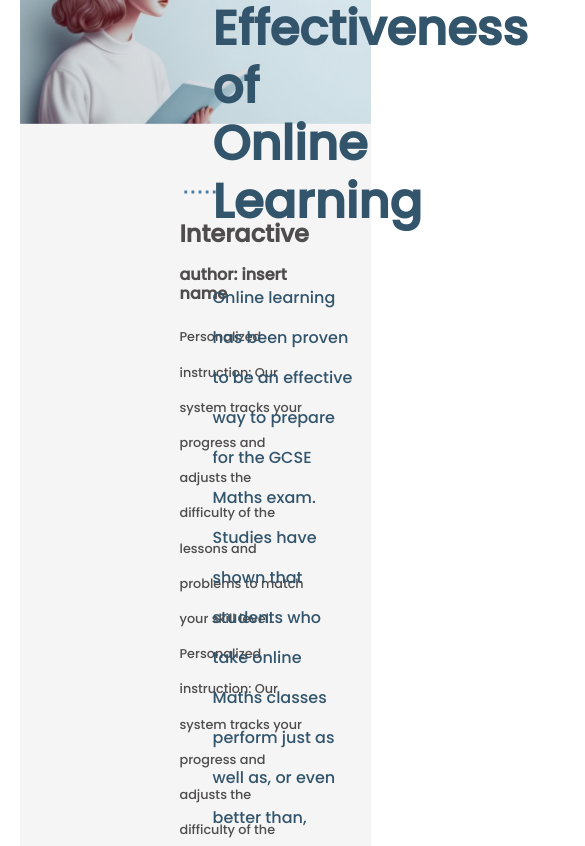
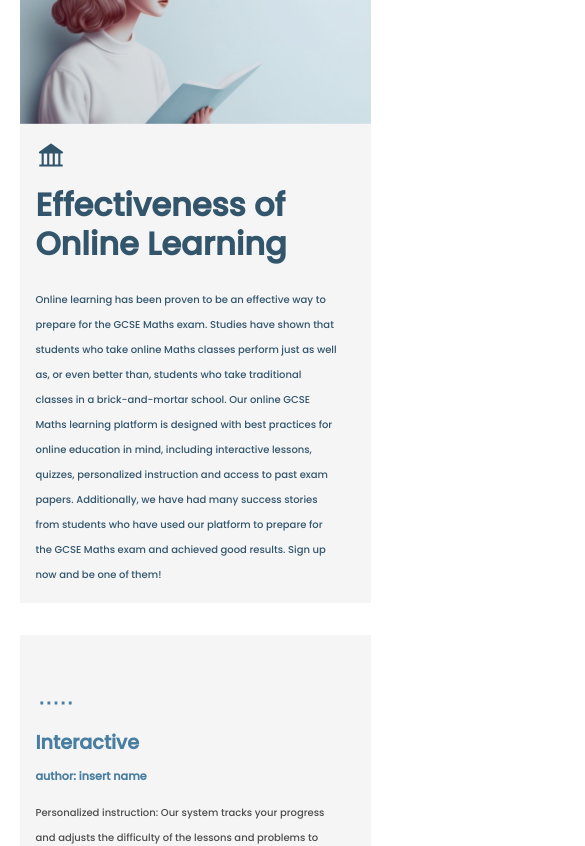
Before and after one commit to A1Maths/client, a React (Create React App) app in the folder frontend/: page / in a window 390 px wide. Shown: the part 2840-3686 px from the top of the page, 585 px wide, since content can reach past the window. Built offline with nearby package versions, Linux system fonts and the light colour scheme.

Commit message:
added responsive styling for research and about components for tablet (portrait/landscape), phones (portrait/landscape) and also 1080p resolution

```diff
--- a/frontend/src/components/About/about.css
+++ b/frontend/src/components/About/about.css
@@ -99,6 +99,13 @@
     transition: 500ms;
 }
 
+/* tablet devices landscape */
+@media (max-width: 1366px) {
+    .about__container__bottom {
+        height: fit-content;
+    }
+}
+
 @media (max-width: 1155px) {
 
     .about__container__top{
@@ -106,7 +113,7 @@
     }
 
     .about__container__bottom {
-        grid-template-columns: 1fr;
+        /* grid-template-columns: 1fr; */
         height: fit-content;
     }
 }
--- a/frontend/src/components/Navbar/Navbar.jsx
+++ b/frontend/src/components/Navbar/Navbar.jsx
@@ -33,7 +33,7 @@ const Navbar = () => {
             id: 'schools'
         },
         {
-            name: 'Courses',
+            name: 'Parents & Students',
             address: '/courses',
             id: 'courses'
         },
--- a/frontend/src/components/Research/research.css
+++ b/frontend/src/components/Research/research.css
@@ -4,9 +4,8 @@
 }
 
 .research__container__top {
-    /* height: 1vh; */
-    /* background: url('../../assets/researchbg1.png') top center/cover no-repeat; */
-    background: red;
+
+    /* background: red; */
     position: relative;
 }
 
@@ -55,7 +54,12 @@
 .research__bottom__content {
     display: grid;
     grid-template-columns: 1fr 1fr;
-    padding: 3rem 10rem;
+    padding: 3rem 0rem;
+}
+
+.research__bottom__content > article {
+    padding-right: 10rem;
+    padding-left: 10rem;
 }
 
 .research__bottom__content > article > h1 {
@@ -75,7 +79,7 @@
 }
 
 .research__bottom__content > article:nth-child(1) {
-    padding-right: 10rem;
+    /* padding-right: 10rem; */
 }
 
 .research__bottom__content > article > h1,
@@ -84,7 +88,7 @@
 }
 
 .research__bottom__content > article:nth-child(2) {
-    padding-left: 10rem;
+    /* padding-left: 10rem; */
     padding-top: 4rem;
 }
 
@@ -113,3 +117,208 @@
     background: whitesmoke;
     transition: 500ms;
 }
+
+@media (max-width: 1920px) {
+
+
+}
+
+/* Tablet devices widescreen */
+@media (max-width: 1394px) {
+
+    .research__top__content {
+        top: 25%;
+    }
+
+    .research__bottom__content > article {
+        padding-right: 3rem;
+        padding-left: 3rem;
+    }
+
+    .research__top__content article h1 {
+        color: #32556c;
+        font-size: 1.8rem;
+        margin-bottom: 1rem;
+    }
+
+    .research__top__content article p {
+        margin-top: 1rem;
+        font-size: 11px;
+        line-height: 30px;
+    }
+
+    .research__icons__top {
+        margin-bottom: 0.5rem;
+    }
+
+    .research__bottom__content > article > h1 {
+        color: #4a7ea1;
+        margin-bottom: 1rem;
+        font-size: 1.2rem;
+    }
+    .research__bottom__content > article > h2 {
+        color: #4a7ea1;
+        margin-bottom: 1rem;
+        font-size: 0.7rem;
+    }
+    .research__bottom__content > article > p {
+        color: rgb(78, 76, 76);
+        font-size: 0.7rem;
+        line-height: 1.9rem;
+    }
+
+}
+
+/* Tablet devices portrait */
+@media (max-width: 1040px) {
+
+    .research__top__content {
+        top: 20%;
+    }
+
+    .research__bottom__content > article {
+        padding-right: 3rem;
+        padding-left: 3rem;
+    }
+
+    .research__top__content article h1 {
+        color: #32556c;
+        font-size: 1.8rem;
+        margin-bottom: 1rem;
+    }
+
+    .research__top__content article p {
+        margin-top: 1rem;
+        font-size: 9px;
+        line-height: 25px;
+    }
+
+    .research__icons__top {
+        margin-bottom: 0.5rem;
+    }
+
+    .research__bottom__content > article > h1 {
+        color: #4a7ea1;
+        margin-bottom: 1rem;
+        font-size: 1.2rem;
+    }
+    .research__bottom__content > article > h2 {
+        color: #4a7ea1;
+        margin-bottom: 1rem;
+        font-size: 0.7rem;
+    }
+    .research__bottom__content > article > p {
+        color: rgb(78, 76, 76);
+        font-size: 0.7rem;
+        line-height: 1.9rem;
+    }
+
+}
+
+
+@media (max-width: 900px) {
+    .research__top__content {
+        top: 7%;
+    }
+
+    .research__bottom__content > article {
+        padding-right: 3rem;
+        padding-left: 3rem;
+    }
+
+    .research__top__content article h1 {
+        color: #32556c;
+        font-size: 1.2rem;
+        margin-bottom: 1rem;
+    }
+
+    .research__top__content article p {
+        margin-top: 1rem;
+        font-size: 9px;
+        line-height: 20px;
+    }
+
+    .research__icons__top {
+        margin-bottom: 0.5rem;
+        font-size: 30px;
+    }
+
+    .research__bottom__content {
+        padding: 1rem 0rem;
+    }
+
+    .research__bottom__content > article > h1 {
+        color: #4a7ea1;
+        margin-bottom: 1rem;
+        font-size: 1.2rem;
+    }
+    .research__bottom__content > article > h2 {
+        color: #4a7ea1;
+        margin-bottom: 1rem;
+        font-size: 0.7rem;
+    }
+    .research__bottom__content > article > p {
+        color: rgb(78, 76, 76);
+        font-size: 10px;
+        line-height: 25px;
+    }
+}
+
+@media (max-width: 420px) {
+    .research__container__top {
+
+        /* background: red; */
+        position: relative;
+    }
+
+    .research__container__top img {
+        width: 100%;
+        object-fit: cover;
+        max-height: 80vh;
+    }
+
+    .research__top__content {
+        position: relative;
+        width: 100%;
+        left: 0%;
+        /* justify-content: center;
+        align-items: center; */
+        background: whitesmoke;
+    }
+
+    .research__top__content article {
+        text-align: left;
+        padding: 1rem 1rem;
+        margin-bottom: 2rem;
+    }
+
+    .research__top__content article h1 {
+        color: #32556c;
+        font-size: 2rem;
+    }
+
+    .research__top__content article p {
+        margin-top: 1.5rem;
+        color: #32556c;
+        font-size: 10px;
+        line-height: 25px;
+        padding-right: 1rem;
+    }
+
+    .research__bottom__content {
+        display: grid;
+        grid-template-columns: 1fr;
+        padding: 3rem 0rem;
+    }
+
+    .research__bottom__content > article {
+        padding-right: 2rem;
+        padding-left: 1rem;
+    }
+
+    /* .research__bottom__content > article > p {
+        color: rgb(78, 76, 76);
+        font-size: 10px;
+        line-height: 25px;
+    } */
+}
--- a/frontend/src/index.css
+++ b/frontend/src/index.css
@@ -19,7 +19,7 @@
     --container-width-md: 86%;
     --container-width-sm: 90%;
 
-    --transition: all 500ms ease;
+    --transition: all 400ms ease;
 }
 
 html {
```
